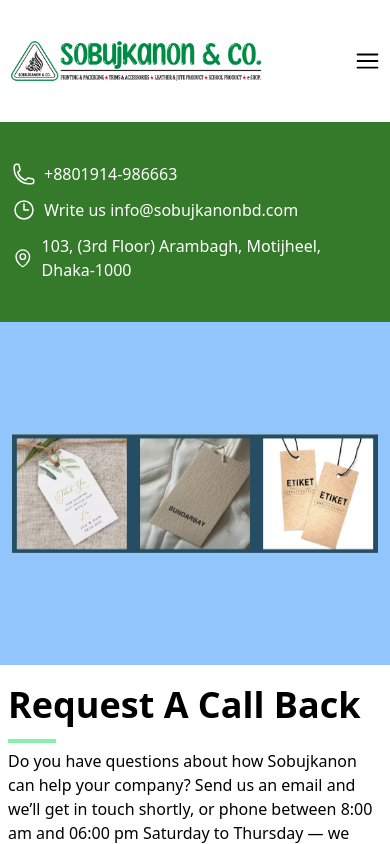
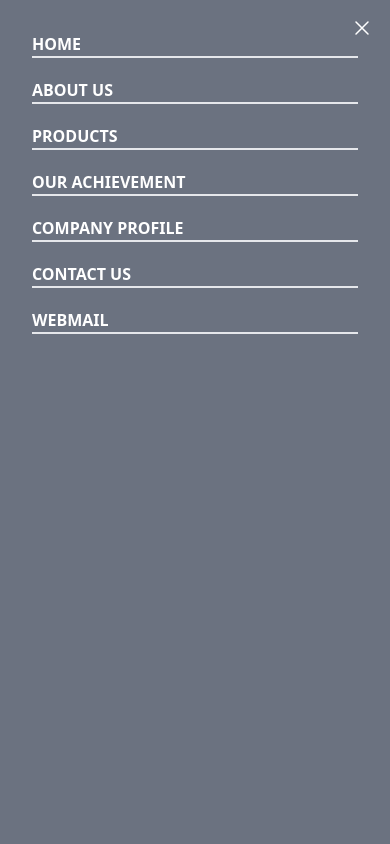
Before and after one commit to redwan100/clone-website, a website: page src/index.html in a window 390 px wide. Both pictures are taken after a click on the element 367 px from the left and 61 px from the top of the page. Shown: the top 844 px of the page. Drawn offline with nearby package versions, Linux system fonts and the light colour scheme.

Commit message:
added responsive mobile menu with javascript click event

```diff
--- a/src/index.html
+++ b/src/index.html
@@ -33,6 +33,90 @@
     </style>
   </head>
   <body>
+    <!-- mobile menu  -->
+    <div
+      class="w-full h-screen bg-gray-500 fixed inset-0 text-white z-50 p-8 xl:hidden hidden"
+      id="menu"
+    >
+      <!-- close button  -->
+      <span
+        class="absolute top-4 right-4 cursor-pointer hover:text-red-500"
+        id="close-btn"
+      >
+        <svg
+          xmlns="http://www.w3.org/2000/svg"
+          fill="none"
+          viewBox="0 0 24 24"
+          stroke-width="1.5"
+          stroke="currentColor"
+          class="size-6"
+        >
+          <path
+            stroke-linecap="round"
+            stroke-linejoin="round"
+            d="M6 18 18 6M6 6l12 12"
+          />
+        </svg>
+      </span>
+      <!-- close button  -->
+
+      <div
+        class="flex flex-col gap-5 max-w-[1140px] w-full mx-auto *:border-b-2"
+      >
+        <a href="#" class="hover:text-green-300 transition-colors font-semibold"
+          >HOME</a
+        >
+        <a href="#" class="hover:text-green-300 transition-colors font-semibold"
+          >ABOUT US</a
+        >
+
+        <!-- Products Dropdown -->
+        <div class="relative group">
+          <button
+            class="hover:text-green-300 transition-colors font-semibold focus:outline-none"
+            id="products-btn"
+          >
+            PRODUCTS
+          </button>
+          <!-- Dropdown Menu -->
+          <div
+            id="products-dropdown"
+            class="absolute left-24 top-2 z-50 hidden group-hover:block bg-white text-black py-2 shadow-lg w-40 opacity-0 group-hover:opacity-100 transition-opacity duration-300 ease-in-out"
+          >
+            <a
+              href="#"
+              class="block px-4 py-2 hover:bg-[#347A2A] transition-colors hover:text-white font-semibold"
+              >Product 1</a
+            >
+            <a
+              href="#"
+              class="block px-4 py-2 hover:bg-[#347A2A] transition-colors hover:text-white font-semibold"
+              >Product 2</a
+            >
+            <a
+              href="#"
+              class="block px-4 py-2 hover:bg-[#347A2A] transition-colors hover:text-white font-semibold"
+              >Product 3</a
+            >
+          </div>
+        </div>
+
+        <a href="#" class="hover:text-green-300 transition-colors font-semibold"
+          >OUR ACHIEVEMENT</a
+        >
+        <a href="#" class="hover:text-green-300 transition-colors font-semibold"
+          >COMPANY PROFILE</a
+        >
+        <a href="#" class="hover:text-green-300 transition-colors font-semibold"
+          >CONTACT US</a
+        >
+        <a href="#" class="hover:text-green-300 transition-colors font-semibold"
+          >WEBMAIL</a
+        >
+      </div>
+    </div>
+    <!-- mobile menu  -->
+
     <!-- navbar  -->
     <nav class="bg-white w-full">
       <!-- top bar  -->
@@ -85,11 +169,13 @@
 
         <div class="flex items-center gap-4 justify-between w-full py-7">
           <div class="w-full">
+            <!-- logo -->
             <img
               src="../assets/logo.png"
               alt="logo"
               class="w-64 flex-1 block"
             />
+            <!-- logo -->
           </div>
           <div class="xl:flex items-center gap-3 w-full hidden">
             <img src="../assets/mail.svg" class="w-8" alt="mail icon" />
@@ -124,9 +210,10 @@
 
         <!-- right  -->
         <!-- menu  -->
-        <div class="xl:hidden">
+        <div class="xl:hidden" id="menuIcon">
           <img src="../assets/menu.svg" class="w-8 cursor-pointer" alt="" />
         </div>
+        <!-- menu  -->
         <!-- right  -->
       </div>
 
@@ -224,7 +311,7 @@
           <!-- Dropdown Menu -->
           <div
             id="products-dropdown"
-            class="absolute hidden group-hover:block bg-white text-black py-2 shadow-lg w-40 opacity-0 group-hover:opacity-100 transition-opacity duration-300 ease-in-out"
+            class="absolute z-50 hidden group-hover:block bg-white text-black py-2 shadow-lg w-40 opacity-0 group-hover:opacity-100 transition-opacity duration-300 ease-in-out"
           >
             <a
               href="#"
@@ -466,5 +553,17 @@
         },
       });
     </script>
+
+    <script>
+      document.getElementById("menuIcon").addEventListener("click", () => {
+        document.getElementById("menu").classList.toggle("hidden");
+      });
+
+      document.getElementById("close-btn").addEventListener("click", () => {
+        document.getElementById("menu").classList.toggle("hidden");
+      });
+    </script>
+
+    <script src="./app.js"></script>
   </body>
 </html>
```
Also changed, not shown: src/aboutus.html (+1 -1 lines), src/achievement.html (+1 -1 lines), src/care-level.html (+1 -1 lines), src/company-profile.html (+1 -1 lines), src/contactus.html (+1 -1 lines), src/hang-tage.html (+1 -1 lines), src/hd-print.html (+1 -1 lines), src/heat-transfer.html (+1 -1 lines), src/leather-patch.html (+1 -1 lines), src/machine.html (+1 -1 lines), src/reflectiv.html (+1 -1 lines), src/app.js (added), src/output.css.
